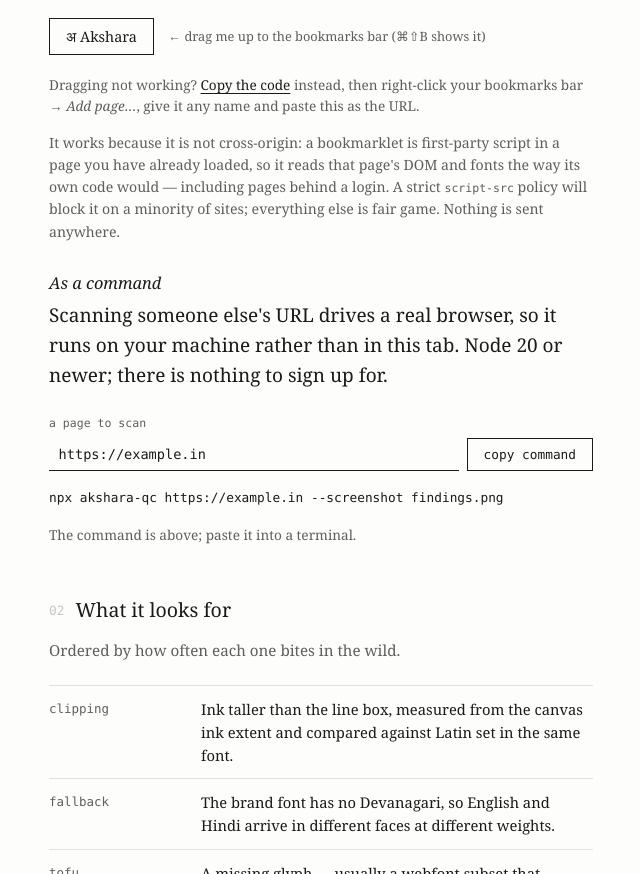
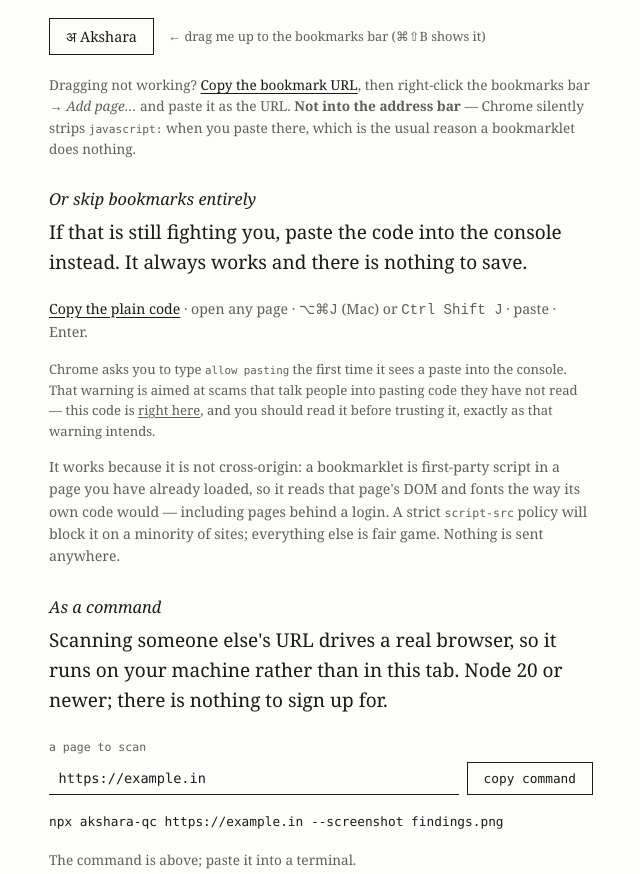
Before and after one commit to muralikrishnadogiparthi13/akshara, a website: page site/index.html in a window 1280 px wide. Shown: the part 1209-2083 px from the top of the page, without its empty margins (319-959 px from the left). Drawn offline with Linux system fonts and the light colour scheme.

Commit message:
Add a console-paste route for the bookmarklet
The bookmarklet code was never the problem — clicking the link on the
live site runs it and returns findings. Creating the bookmark is where
people get stuck, and the usual reason is that Chrome silently strips
javascript: when you paste into the address bar, so the bookmark saves
as an empty page and clicking it does nothing.

So: the copy button now says bookmark URL and warns about the address
bar, and there is a second button that copies the bare function for
pasting into the console, which needs no bookmark at all.

Notes why Chrome demands you type 'allow pasting' the first time, and
links the source, because that warning exists for good reasons and
telling someone to click past it without reading is the exact behaviour
it is trying to prevent.

Co-Authored-By: Claude Opus 5 (1M context) <noreply@anthropic.com>

```diff
--- a/site/index.html
+++ b/site/index.html
@@ -243,10 +243,29 @@
     <span class="soft" style="font-size:.8rem">← drag me up to the bookmarks bar (⌘⇧B shows it)</span>
   </p>
   <p class="soft" style="font-size:.85rem">
-    Dragging not working? <button class="linkish" id="bmCopy" type="button">Copy the code</button>
-    instead, then right-click your bookmarks bar → <em>Add page…</em>, give it any name and
-    paste this as the URL.
+    Dragging not working? <button class="linkish" id="bmCopy" type="button">Copy the bookmark URL</button>,
+    then right-click the bookmarks bar → <em>Add page…</em> and paste it as the URL.
+    <strong>Not into the address bar</strong> — Chrome silently strips
+    <code>javascript:</code> when you paste there, which is the usual reason a bookmarklet
+    does nothing.
     <span id="bmCopied" class="copied"></span>
+  </p>
+
+  <h3>Or skip bookmarks entirely</h3>
+  <p>
+    If that is still fighting you, paste the code into the console instead. It always works
+    and there is nothing to save.
+  </p>
+  <p class="soft" style="font-size:.88rem">
+    <button class="linkish" id="bmCopyRaw" type="button">Copy the plain code</button> ·
+    open any page · <kbd>⌥⌘J</kbd> (Mac) or <kbd>Ctrl&nbsp;Shift&nbsp;J</kbd> · paste · Enter.
+    <span id="bmCopiedRaw" class="copied"></span>
+  </p>
+  <p class="soft" style="font-size:.82rem">
+    Chrome asks you to type <code>allow pasting</code> the first time it sees a paste into
+    the console. That warning is aimed at scams that talk people into pasting code they have
+    not read — this code is <a href="https://github.com/muralikrishnadogiparthi13/akshara/blob/main/site/bookmarklet.src.js">right here</a>,
+    and you should read it before trusting it, exactly as that warning intends.
   </p>
   <p class="soft" style="font-size:.88rem">
     It works because it is not cross-origin: a bookmarklet is first-party script in a page
@@ -656,6 +675,18 @@ runChecker();
       () => { said.textContent = "clipboard blocked — drag the button instead"; },
     );
   });
+
+  // The console wants the bare function, not the javascript: URL.
+  const raw = document.getElementById("bmCopyRaw");
+  const saidRaw = document.getElementById("bmCopiedRaw");
+  raw.addEventListener("click", () => {
+    const code = decodeURIComponent(link.getAttribute("href").slice("javascript:".length));
+    navigator.clipboard.writeText(code).then(
+      () => { saidRaw.textContent = "copied — paste it into the console and press Enter";
+              setTimeout(() => (saidRaw.textContent = ""), 5000); },
+      () => { saidRaw.textContent = "clipboard blocked"; },
+    );
+  });
 }
 
 /* theme ---------------------------------------------------------------- */
```
